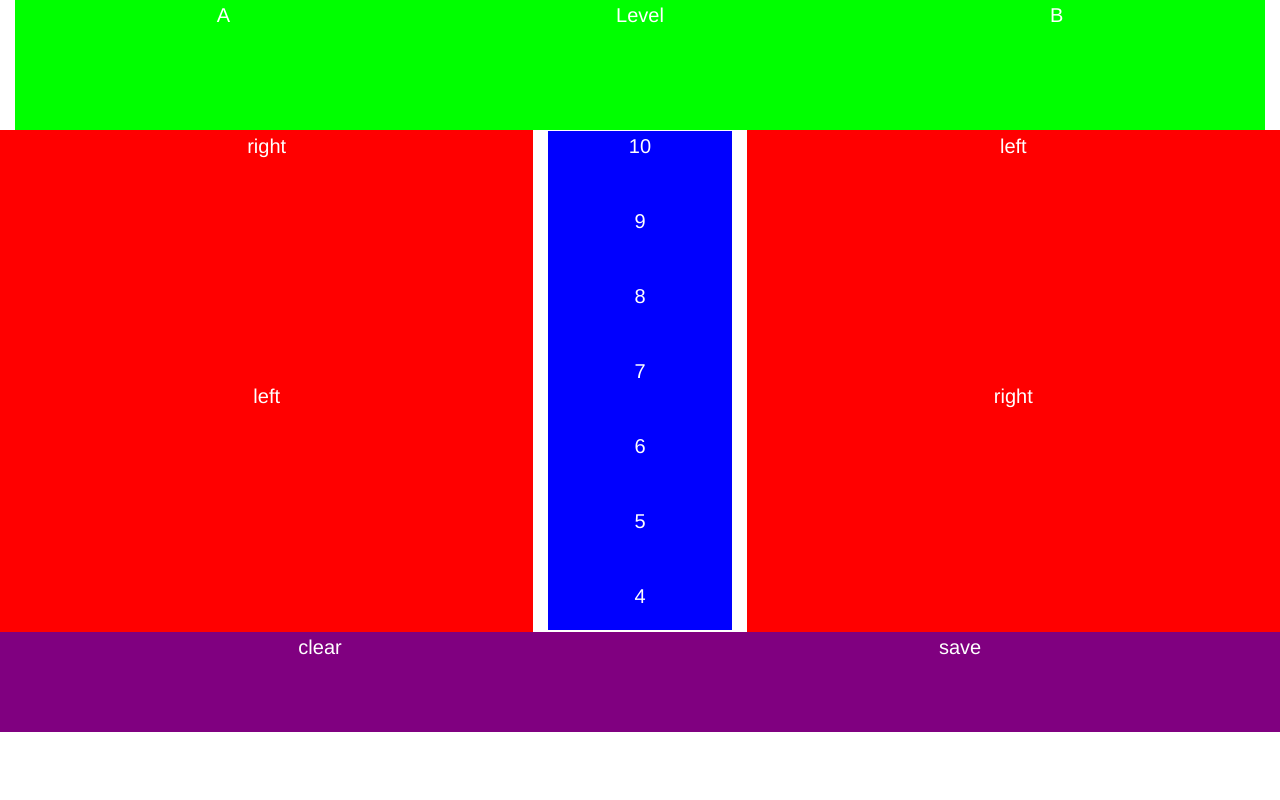
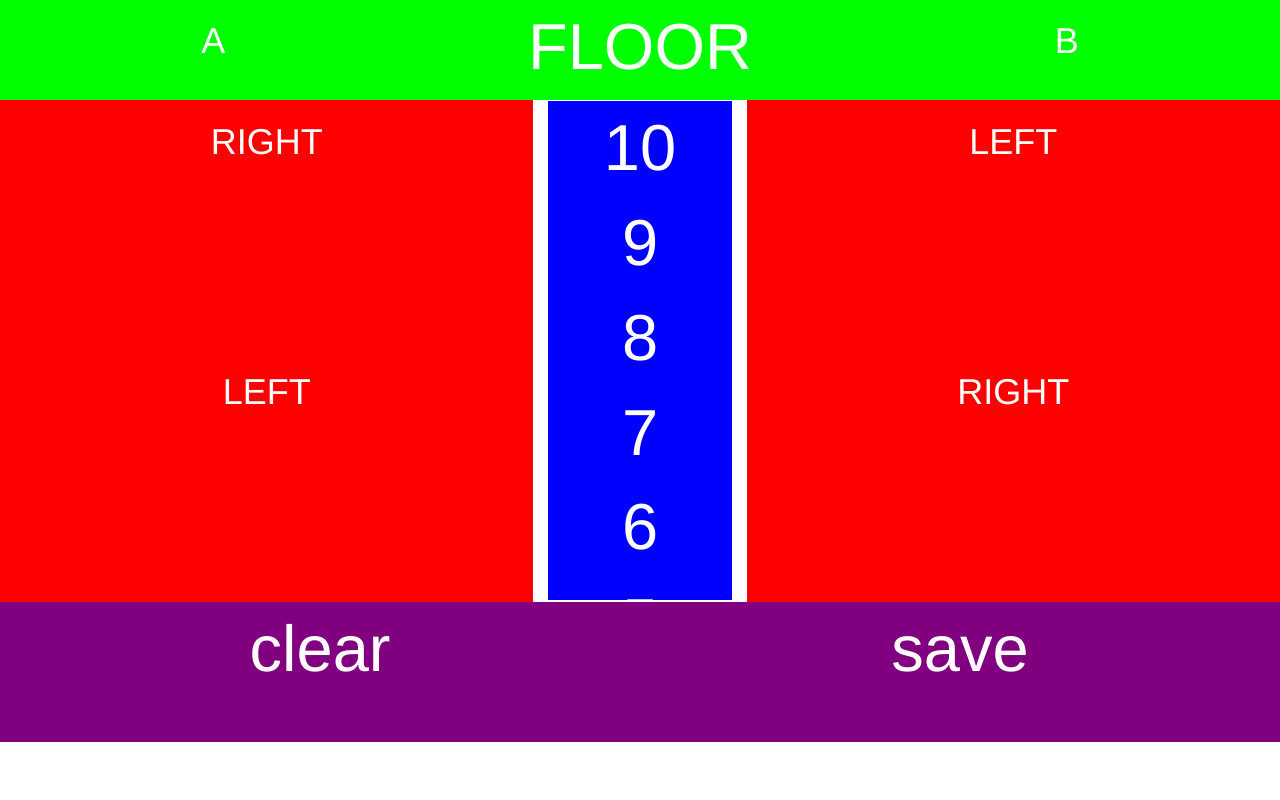
Before and after one commit to madmax9242/ux_wd_mashup, a plain HTML site: page index.html in a window 1280 px wide. Drawn offline with nearby package versions, Linux system fonts and the light colour scheme.

Commit message:
0.0.1 prototype

```diff
--- a/index.html
+++ b/index.html
@@ -5,41 +5,40 @@
 </head>
 	<link rel="stylesheet" href="https://maxcdn.bootstrapcdn.com/bootstrap/3.3.5/css/bootstrap.min.css">
 	<link rel="stylesheet" href="styles.css">
-
 <body>
 
-	<header class="col-xs-12">
-		<div class="col-xs-4 my-nav">A</div>
-		<div class="col-xs-4 my-nav">Level</div>
-		<div class="col-xs-4 my-nav">B</div>
+	<header>
+		<div class="col-xs-4 my-nav"><h1>A</h1></div>
+		<div class="col-xs-4 my-nav">FLOOR</div>
+		<div class="col-xs-4 my-nav"><h1>B</h1></div>
 	</header>
 
 	<div class="col-xs-5 side-a">
-		<div class="col-xs-12 level">right</div>
-		<div class="col-xs-12 level">left</div>
+		<div class="col-xs-12 level"><h1>RIGHT</h1></div>
+		<div class="col-xs-12 level"><h1>LEFT</h1></div>
 	</div>
 
 	<div class="col-xs-2 floor-selector">
-		<div class="col-xs-12 floor">10</div>
-		<div class="col-xs-12 floor">9</div>
-		<div class="col-xs-12 floor">8</div>
-		<div class="col-xs-12 floor">7</div>
-		<div class="col-xs-12 floor">6</div>
-		<div class="col-xs-12 floor">5</div>
-		<div class="col-xs-12 floor">4</div>
-		<div class="col-xs-12 floor">3</div>
-		<div class="col-xs-12 floor">2</div>
-		<div class="col-xs-12 floor">1</div>
+		<div class="col-md-12 floor">10</div>
+		<div class="col-md-12 floor">9</div>
+		<div class="col-md-12 floor">8</div>
+		<div class="col-md-12 floor">7</div>
+		<div class="col-md-12 floor">6</div>
+		<div class="col-md-12 floor">5</div>
+		<div class="col-md-12 floor">4</div>
+		<div class="col-md-12 floor">3</div>
+		<div class="col-md-12 floor">2</div>
+		<div class="col-md-12 floor">1</div>
 	</div>
 
 	<div class="col-xs-5 side-b">
-		<div class="col-xs-12 level">left</div>
-		<div class="col-xs-12 level">right</div>
+		<div class="col-xs-12 level"><h1>LEFT</h1></div>
+		<div class="col-xs-12 level"><h1>RIGHT</h1></div>
 	</div>
 
 	<footer>
-		<div id="save" class="col-xs-6 my-foot">clear</div>
-		<div id="clear" class="col-xs-6 my-foot">save</div>
+		<div id="clear" class="col-xs-6 my-foot">clear</div>
+		<div id="save" class="col-xs-6 my-foot">save</div>
 	</footer>
 
 	<script src="https://code.jquery.com/jquery-1.11.3.min.js"></script>
--- a/styles.css
+++ b/styles.css
@@ -1,6 +1,6 @@
 .my-nav {
 	background-color: lime;
-	min-height: 130px;
+	min-height: 100px;
 }
 .side-a {
 	background-color: red;
@@ -23,12 +23,12 @@
 }
 body {
 	color: white;
-	font-size: 20px;
+	font-size: 65px;
 	text-align: center;
 }
 .my-foot {
 	background-color: purple;
-	min-height: 100px;
+	min-height: 140px;
 }
 div {
 	padding: 1px;
```
